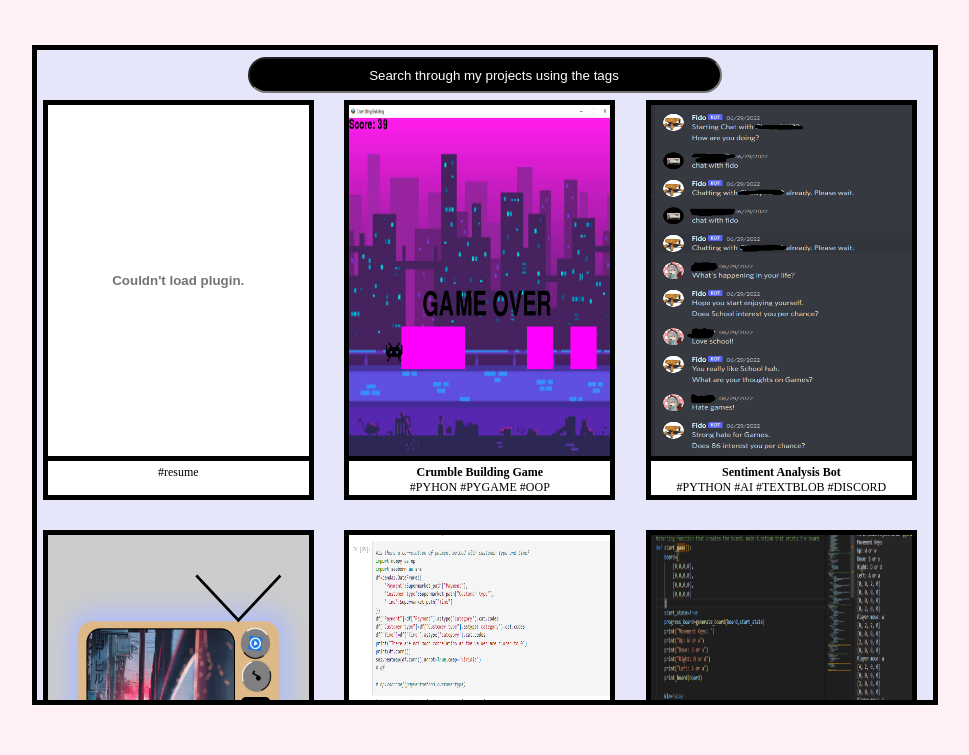
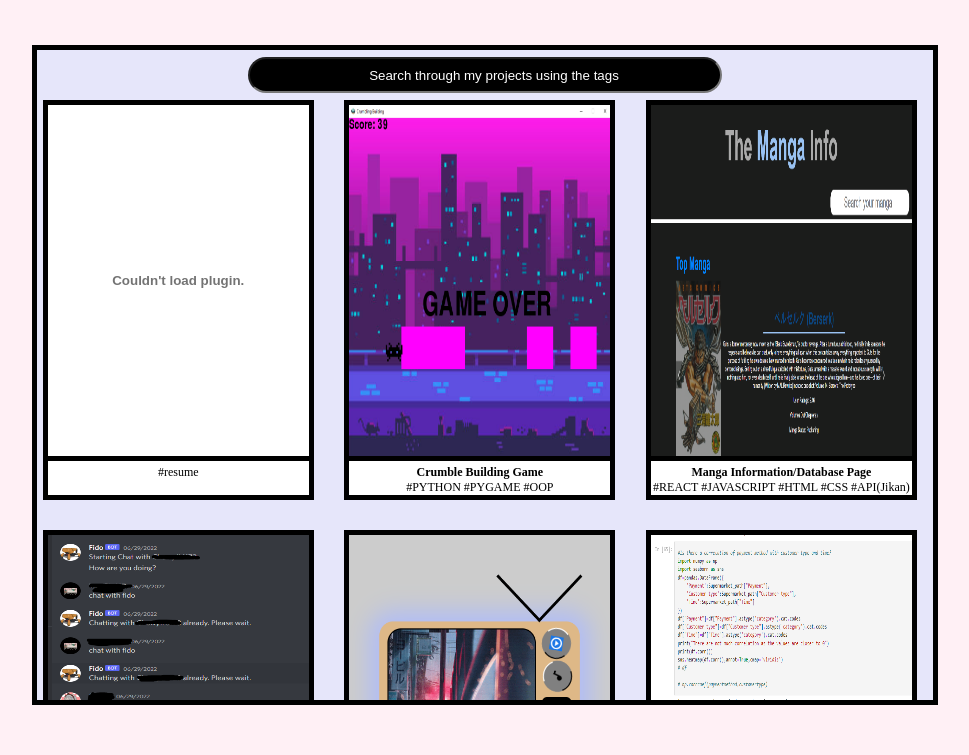
Before and after one commit to martinwong2020/portfolio3.0, a plain HTML site: page index.html in a window 1280 px wide. Shown: the part 1104-1859 px from the top of the page, without its empty margins (160-1129 px from the left). Drawn offline with Linux system fonts and the light colour scheme.

Commit message:
Added new Project and Read Me

```diff
--- a/index.html
+++ b/index.html
@@ -74,7 +74,13 @@
                 <a class="element_tag" href="https://github.com/martinwong2020/Crumble_Building_Game">
                     <figure class="elements" id="fig_10">
                         <img  class="element_img" src="img/jumping.PNG">
-                        <figcaption class="caption"><strong>Crumble Building Game</strong><br>#PYHON #PYGAME #OOP</figcaption>
+                        <figcaption class="caption"><strong>Crumble Building Game</strong><br>#PYTHON #PYGAME #OOP</figcaption>
+                    </figure>
+                </a>
+                <a class="element_tag" href="https://github.com/martinwong2020/Manga_Search">
+                    <figure class="elements" id="fig_11">
+                        <img  class="element_img" src="img/Pic1.PNG">
+                        <figcaption class="caption"><strong>Manga Information/Database Page</strong><br>#REACT #JAVASCRIPT #HTML #CSS #API(Jikan)</figcaption>
                     </figure>
                 </a>
                 <a class="element_tag" href="https://github.com/martinwong2020/SentimentAnalysisBot/blob/main/ReadMe.txt">
```
Also changed, not shown: img/Pic1.PNG (added), 1 other file.
